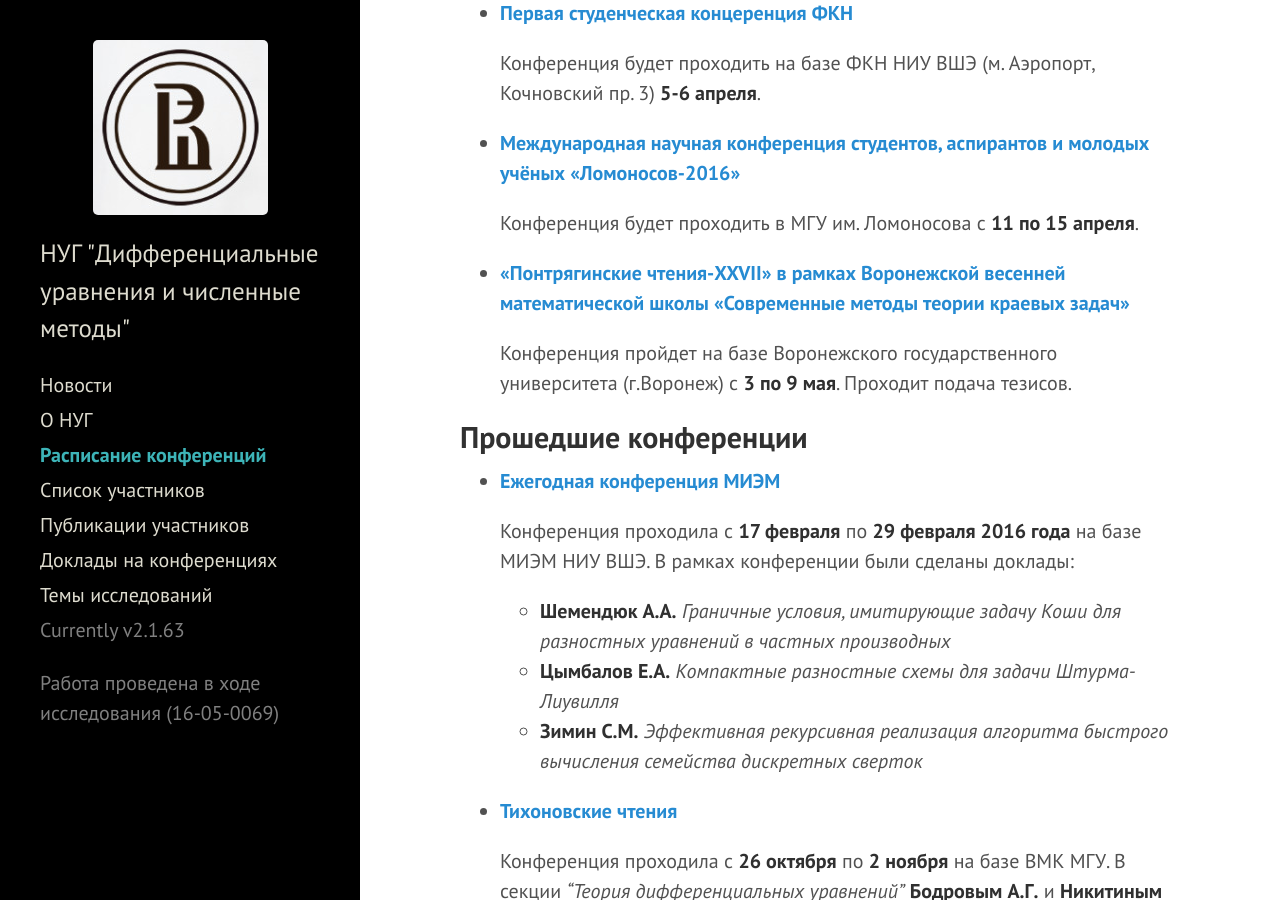
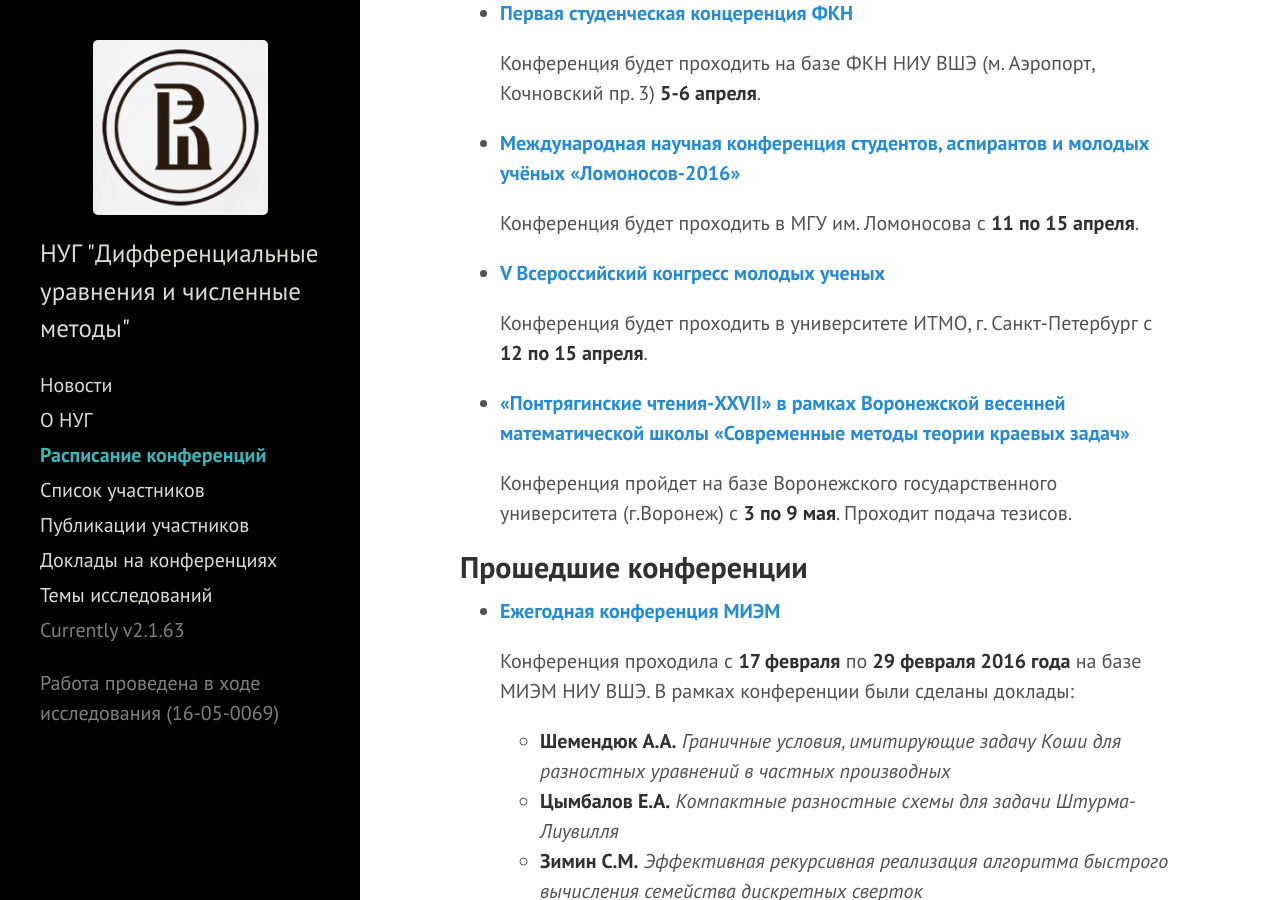
Before and after one commit to hsemmsg/hsemmsg.github.io, a Jekyll site: the page built from conferences.md, in a window 1280 px wide and 900 px high, scrolled down 407 px. Built offline with Jekyll 4.4.1, drawn with Linux system fonts in a browser that asks for light colours; comment, search, counter and statistics services are not loaded.

Commit message:
Minor fixes

```diff
--- a/conferences.md
+++ b/conferences.md
@@ -13,6 +13,10 @@
 * **[Международная научная конференция студентов, аспирантов и молодых учёных «Ломоносов-2016»](http://lomonosov-msu.ru/rus/event/3500/)**
 
   Конференция будет проходить в МГУ им. Ломоносова с **11 по 15 апреля**.
+
+* **[V Всероссийский конгресс молодых ученых](http://kmu.ifmo.ru/)**
+
+  Конференция будет проходить в университете ИТМО, г. Санкт-Петербург с **12 по 15 апреля**.
 
 * **[«Понтрягинские чтения-XXVII» в рамках Воронежской весенней математической школы «Современные методы теории краевых задач»](http://vvmsh2016.ru)**
 
```
